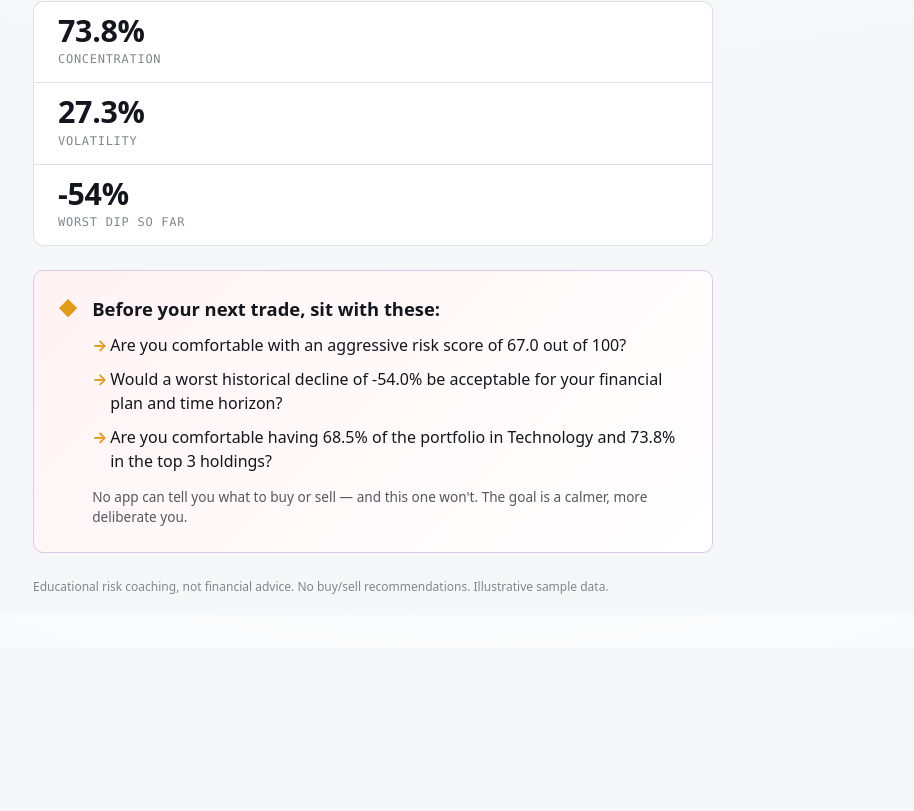
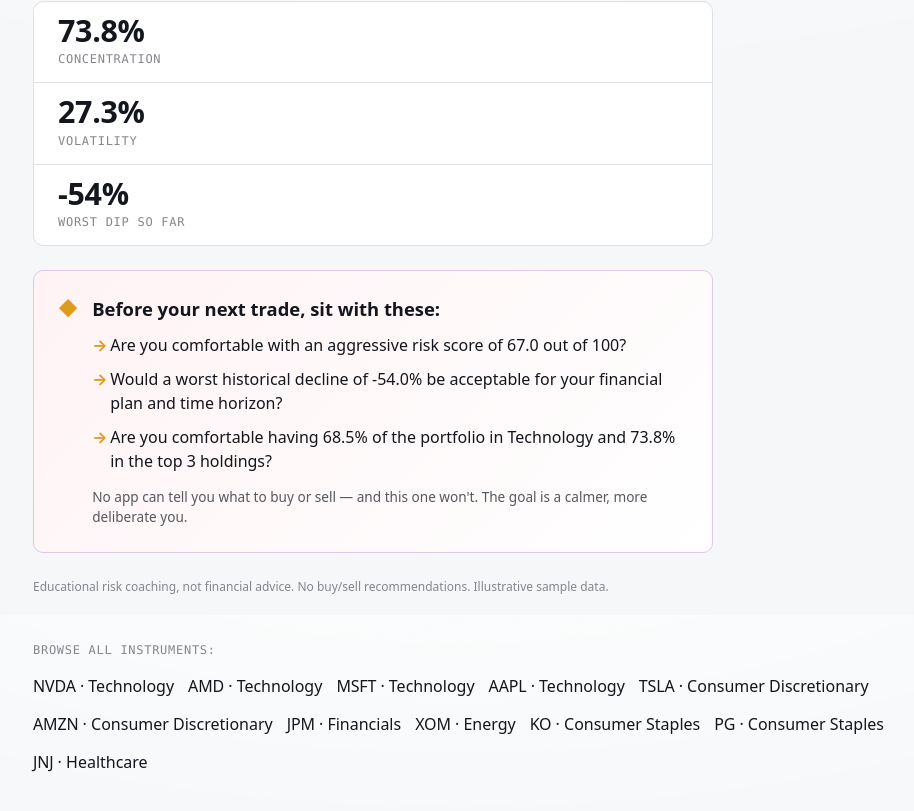
Before and after one commit to Kaydenletk/riskpilot-ai, a Next.js app in the folder frontend/: page / in a window 1280 px wide. Shown: the part 985-1796 px from the top of the page, without its empty margins (181-1095 px from the left). Before the commit the page ends 1633 px from the top, so only its background shows below. Built offline with nearby package versions, Linux system fonts and the light colour scheme; no server answers.

Commit message:
feat(seo): home h1 + crawlable ticker link list

```diff
--- a/frontend/src/app/page.module.css
+++ b/frontend/src/app/page.module.css
@@ -202,3 +202,18 @@
     gap: var(--space-2);
   }
 }
+
+.tickerNav {
+  margin-top: var(--space-4);
+}
+.tickerNavList {
+  display: flex;
+  flex-wrap: wrap;
+  gap: var(--space-2);
+  list-style: none;
+  padding: 0;
+  margin: var(--space-2) 0 0;
+}
+.tickerNavList a {
+  text-decoration: none;
+}
--- a/frontend/src/app/page.tsx
+++ b/frontend/src/app/page.tsx
@@ -4,6 +4,7 @@ import { Dashboard } from "@/components/dashboard/Dashboard";
 import { SearchPalette } from "@/components/search/SearchPalette";
 import { ThemeToggle } from "@/components/theme/ThemeToggle";
 import { fetchSampleReport } from "@/lib/backend";
+import { tickerPath } from "@/lib/seo";
 import { fetchTickerUniverse } from "@/lib/ticker-backend";
 
 import styles from "./page.module.css";
@@ -28,6 +29,18 @@ export default async function Home() {
         <span className="caption">{universe.length} instruments · type ⌘K to analyze any one</span>
       </div>
       <Dashboard report={report} />
+      <nav aria-label="Browse the risk universe" className={styles.tickerNav}>
+        <span className="caption">Browse all instruments:</span>
+        <ul className={styles.tickerNavList}>
+          {universe.map((o) => (
+            <li key={o.ticker}>
+              <a href={tickerPath(o.ticker)}>
+                <span className="num">{o.ticker}</span> · {o.sector}
+              </a>
+            </li>
+          ))}
+        </ul>
+      </nav>
     </div>
   );
 }
@@ -35,9 +48,9 @@ export default async function Home() {
 function Masthead() {
   return (
     <header className={`${styles.masthead} stage stage-1`}>
-      <div className={styles.brand}>
+      <h1 className={styles.brand} style={{ margin: 0 }}>
         RiskPilot<span className={styles.brandAccent}>AI</span>
-      </div>
+      </h1>
       <div className={styles.mastheadRight}>
         <div className="caption">risk coaching · explains the math · never invents numbers</div>
         <ThemeToggle />
```
